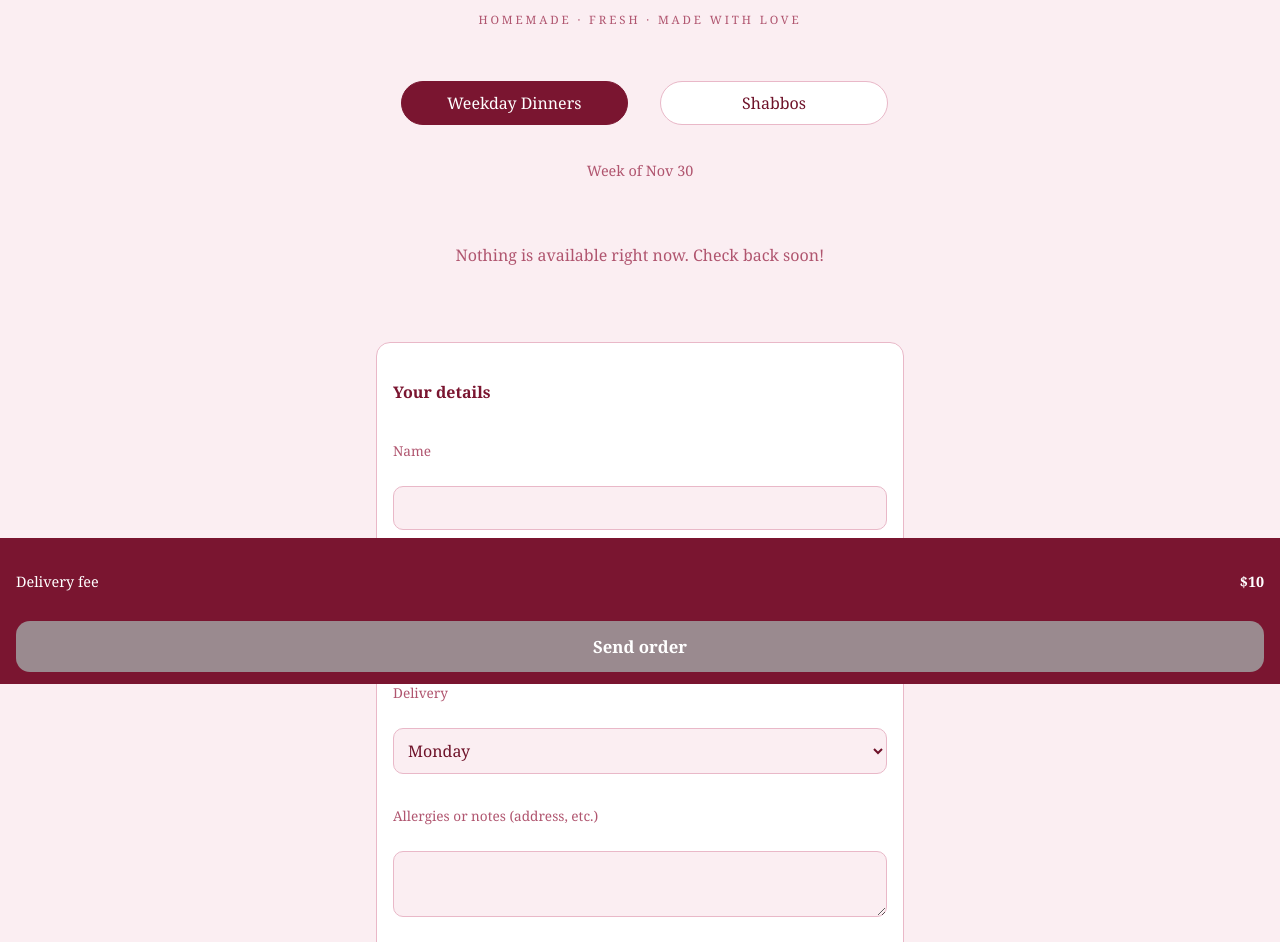
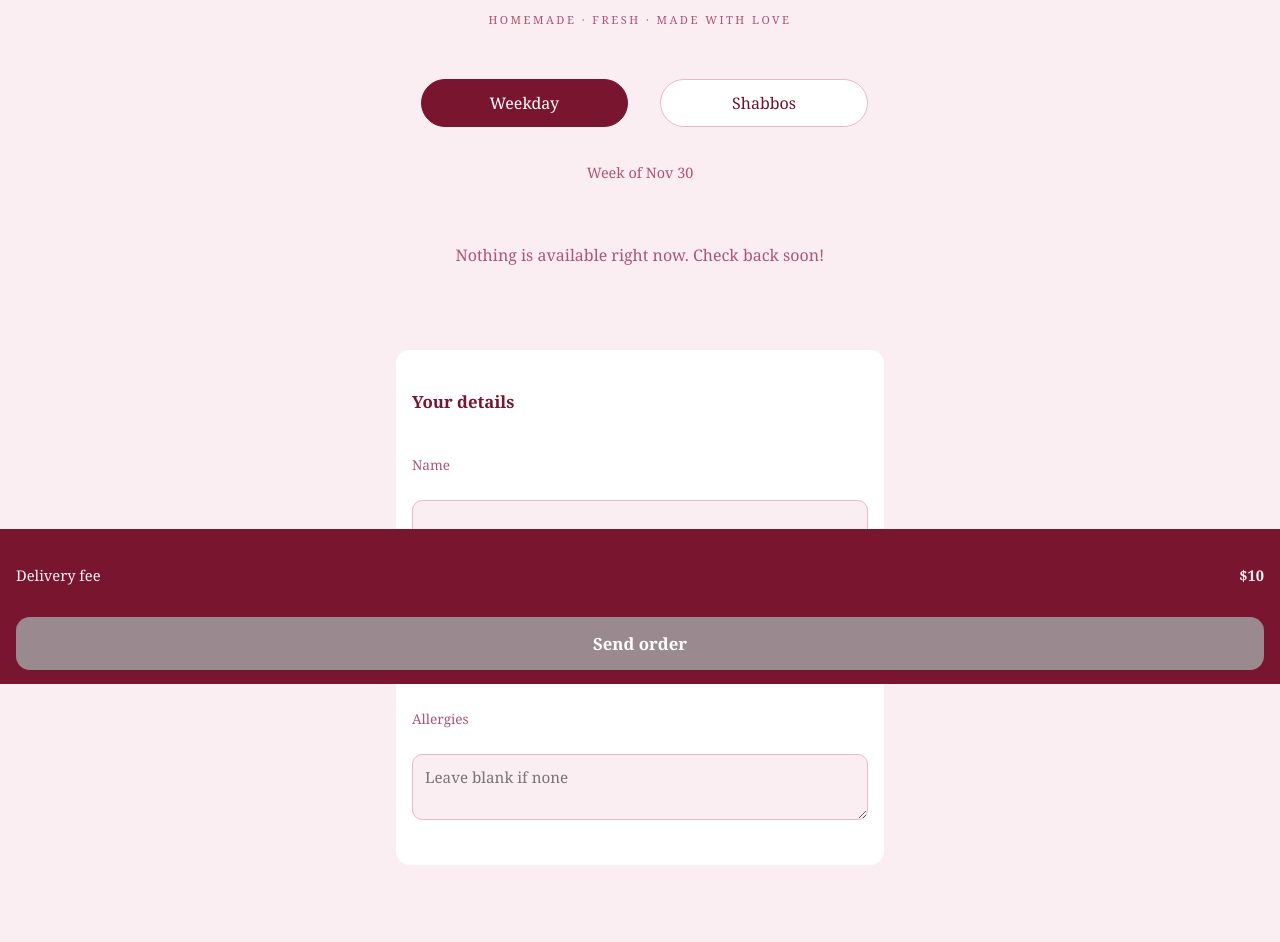
Before and after one commit to frygarfinkel/Tari-s-Table, a plain HTML site: page index.html in a window 1280 px wide. Shown: the part 116-1058 px from the top of the page. Drawn offline with Linux system fonts and the light colour scheme.

Commit message:
Refactor index.html for improved layout and styles
Updated styles and modified HTML structure for better layout and accessibility.

```diff
--- a/index.html
+++ b/index.html
@@ -6,35 +6,32 @@
 <title>Tari's Table</title>
 <style>
 *{box-sizing:border-box}
-body{margin:0;background:#fbeef2;color:#6e1229;font-family:Georgia,"Times New Roman",serif;padding-bottom:150px}
-header{text-align:center;padding:26px 16px 14px}
-h1{font-size:2.4rem;margin:0;color:#7a1530;font-weight:600}
-.tag{letter-spacing:.25em;font-size:.72rem;color:#b0556f;margin-top:6px;text-transform:uppercase}
-.wrap{max-width:560px;margin:0 auto;padding:0 16px}
-.toggle{display:flex;gap:8px;margin:18px 0 8px}
-.toggle button{flex:1;padding:10px;border-radius:999px;border:1px solid #e9b8c8;background:#fff;color:#6e1229;font:inherit;cursor:pointer}
+body{margin:0;background:#fbeef2;color:#6e1229;font-family:Georgia,"Times New Roman",serif;padding-bottom:150px;-webkit-text-size-adjust:100%}
+header{text-align:center;padding:28px 16px 16px}
+h1{font-size:2.3rem;margin:0;color:#7a1530;font-weight:600}
+.tag{letter-spacing:.22em;font-size:.7rem;color:#b0556f;margin-top:6px;text-transform:uppercase}
+.wrap{max-width:520px;margin:0 auto;padding:0 16px}
+.toggle{display:flex;gap:8px;margin:14px 0 6px}
+.toggle button{flex:1;padding:12px;border-radius:999px;border:1px solid #e9b8c8;background:#fff;color:#6e1229;font:inherit;font-size:1rem;cursor:pointer}
 .toggle button.on{background:#7a1530;color:#fff;border-color:#7a1530}
-.week{text-align:center;color:#b0556f;font-size:.9rem;margin:6px 0}
-.section{display:flex;align-items:center;gap:10px;margin:22px 0 10px}
-.section::before,.section::after{content:"";flex:1;height:1px;background:#e9b8c8}
-.section span{background:#f4c2d7;padding:4px 18px;border-radius:999px;letter-spacing:.3em;font-size:.85rem;color:#7a1530}
-.item{display:flex;align-items:center;justify-content:space-between;gap:12px;background:#fff;border:1px solid #e9b8c8;border-radius:14px;padding:12px 14px;margin-bottom:8px}
-.name{font-size:1rem}
-.meta{font-size:.8rem;color:#b0556f}
-.step{display:flex;align-items:center;gap:8px}
-.step button{width:32px;height:32px;border-radius:50%;border:1px solid #e9b8c8;background:#f4c2d7;color:#7a1530;font-size:1.1rem;cursor:pointer}
+.week{text-align:center;color:#b0556f;font-size:.9rem;margin:8px 0 0}
+.section{margin:24px 0 8px;text-align:center;color:#7a1530;letter-spacing:.25em;font-size:.8rem;text-transform:uppercase}
+.item{display:flex;align-items:center;justify-content:space-between;gap:12px;background:#fff;border-radius:14px;padding:14px 16px;margin-bottom:8px;box-shadow:0 1px 2px rgba(122,21,48,.06)}
+.name{font-size:1.02rem}
+.meta{font-size:.85rem;color:#b0556f;margin-top:2px}
+.step{display:flex;align-items:center;gap:10px}
+.step button{width:34px;height:34px;border-radius:50%;border:0;background:#f4c2d7;color:#7a1530;font-size:1.2rem;cursor:pointer}
 .step button:disabled{opacity:.35;cursor:default}
-.step span{min-width:18px;text-align:center}
-.details{background:#fff;border:1px solid #e9b8c8;border-radius:14px;padding:16px;margin-top:18px}
-.details h3{margin:0 0 6px;color:#7a1530;font-size:1rem}
-label{display:block;font-size:.85rem;color:#b0556f;margin:10px 0 4px}
-input,select,textarea{width:100%;padding:10px;font:inherit;font-size:1rem;border-radius:10px;border:1px solid #e9b8c8;background:#fbeef2;color:#6e1229}
-.check{display:flex;align-items:center;gap:8px;font-size:.92rem;color:#6e1229;margin:12px 0 4px}
-.check input{width:18px;height:18px}
-.empty{text-align:center;color:#b0556f;padding:20px 0}
-.bar{position:fixed;left:0;right:0;bottom:0;background:#7a1530;color:#fff;padding:12px 16px calc(12px + env(safe-area-inset-bottom,0px))}
-.fee{display:flex;justify-content:space-between;font-size:.9rem;margin-bottom:8px}
-.send{width:100%;border:0;border-radius:14px;padding:14px;background:#fff;color:#7a1530;font:inherit;font-size:1.05rem;font-weight:600;cursor:pointer}
+.step span{min-width:18px;text-align:center;font-size:1rem}
+.details{background:#fff;border-radius:14px;padding:18px 16px;margin-top:22px}
+.details h3{margin:0 0 8px;color:#7a1530;font-size:1.05rem;font-weight:600}
+label{display:block;font-size:.85rem;color:#b0556f;margin:12px 0 4px}
+input,textarea{width:100%;padding:12px;font:inherit;font-size:1rem;border-radius:10px;border:1px solid #e9b8c8;background:#fbeef2;color:#6e1229;-webkit-appearance:none}
+textarea{font-size:.95rem;min-height:60px}
+.empty{text-align:center;color:#b0556f;padding:24px 0}
+.bar{position:fixed;left:0;right:0;bottom:0;background:#7a1530;color:#fff;padding:14px 16px calc(14px + env(safe-area-inset-bottom,0px))}
+.fee{display:flex;justify-content:space-between;font-size:.92rem;margin-bottom:10px;opacity:.95}
+.send{width:100%;border:0;border-radius:14px;padding:15px;background:#fff;color:#7a1530;font:inherit;font-size:1.05rem;font-weight:600;cursor:pointer}
 .send:disabled{background:#9a8a8f;color:#fff;cursor:default}
 </style>
 </head>
@@ -46,7 +43,7 @@ input,select,textarea{width:100%;padding:10px;font:inherit;font-size:1rem;border
 
 <div class="wrap">
   <div class="toggle">
-    <button id="bWeekly" class="on">Weekday Dinners</button>
+    <button id="bWeekly" class="on">Weekday</button>
     <button id="bShabbos">Shabbos</button>
   </div>
   <p class="week" id="weekOf"></p>
@@ -55,14 +52,11 @@ input,select,textarea{width:100%;padding:10px;font:inherit;font-size:1rem;border
   <div class="details">
     <h3>Your details</h3>
     <label for="name">Name</label>
-    <input id="name" required>
-    <label for="phone">Phone</label>
-    <input id="phone" type="tel" required>
-    <label for="when">Delivery</label>
-    <select id="when"></select>
-    <label for="notes">Allergies or notes (address, etc.)</label>
-    <textarea id="notes" rows="2"></textarea>
-    <label class="check"><input type="checkbox" id="gf"> I need gluten free</label>
+    <input id="name" autocomplete="name" required>
+    <label for="phone">Number</label>
+    <input id="phone" type="tel" autocomplete="tel" required>
+    <label for="notes">Allergies</label>
+    <textarea id="notes" rows="2" placeholder="Leave blank if none"></textarea>
   </div>
 </div>
 
@@ -76,13 +70,10 @@ input,select,textarea{width:100%;padding:10px;font:inherit;font-size:1rem;border
 const TARI_PHONE = "1778441461";
 const DELIVERY_FEE = 10;
 
+// Section order for each menu. Dishes with any other category appear under "Menu".
 const SECTIONS = {
   weekly: [["main", "Mains"], ["side", "Sides"], ["soup", "Soups"]],
   shabbos: [["food", "Food"], ["salad", "Salads"]]
-};
-const DAYS = {
-  weekly: ["Monday", "Wednesday"],
-  shabbos: ["Friday"]
 };
 
 let data = { weekOf: "", dishes: [] };
@@ -97,7 +88,6 @@ function subtotal() {
 
 function render() {
   $("weekOf").textContent = mode === "shabbos" ? "Shabbos menu" : data.weekOf;
-  $("when").innerHTML = DAYS[mode].map(d => `<option>${esc(d)}</option>`).join("");
 
   const list = data.dishes.map((d, i) => ({ ...d, i }))
     .filter(d => d.menu === mode && d.available);
@@ -105,11 +95,15 @@ function render() {
   if (!list.length) {
     $("menu").innerHTML = '<p class="empty">Nothing is available right now. Check back soon!</p>';
   } else {
+    const known = SECTIONS[mode];
+    const sections = [...known];
+    if (list.some(d => !known.some(([c]) => c === d.cat))) sections.push([null, "Menu"]);
+
     let html = "";
-    for (const [cat, title] of SECTIONS[mode]) {
-      const group = list.filter(d => d.cat === cat);
+    for (const [cat, title] of sections) {
+      const group = cat === null ? list.filter(d => !known.some(([c]) => c === d.cat)) : list.filter(d => d.cat === cat);
       if (!group.length) continue;
-      html += `<div class="section"><span>${title.toUpperCase()}</span></div>`;
+      html += `<div class="section">${title}</div>`;
       for (const d of group) {
         const n = cart[d.i] || 0;
         html += `<div class="item">
@@ -158,14 +152,12 @@ $("send").addEventListener("click", () => {
   const msg = [
     mode === "shabbos" ? "SHABBOS ORDER" : `WEEKDAY ORDER (${data.weekOf})`,
     `Name: ${$("name").value}`,
-    `Phone: ${$("phone").value}`,
-    `Delivery: ${$("when").value}`,
+    `Number: ${$("phone").value}`,
     "", ...lines, "",
     `Items: $${sub}`,
     `Delivery fee: $${DELIVERY_FEE}`,
     `Total: $${sub + DELIVERY_FEE}`,
-    $("gf").checked ? "Gluten free: YES" : "",
-    $("notes").value ? `Allergies/notes: ${$("notes").value}` : ""
+    $("notes").value ? `Allergies: ${$("notes").value}` : ""
   ].join("\n");
   window.open(`https://wa.me/${TARI_PHONE}?text=${encodeURIComponent(msg)}`, "_blank");
 });
```
